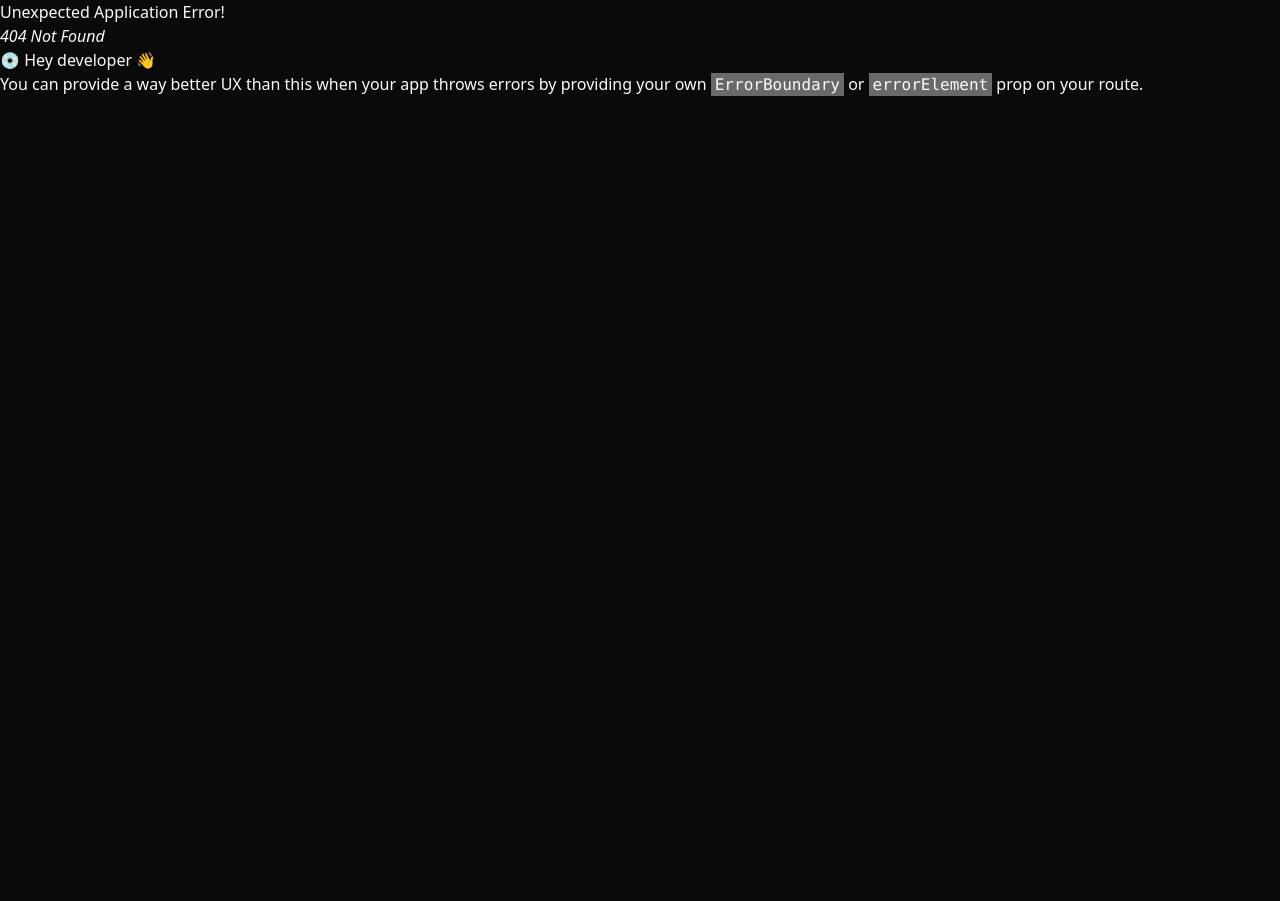
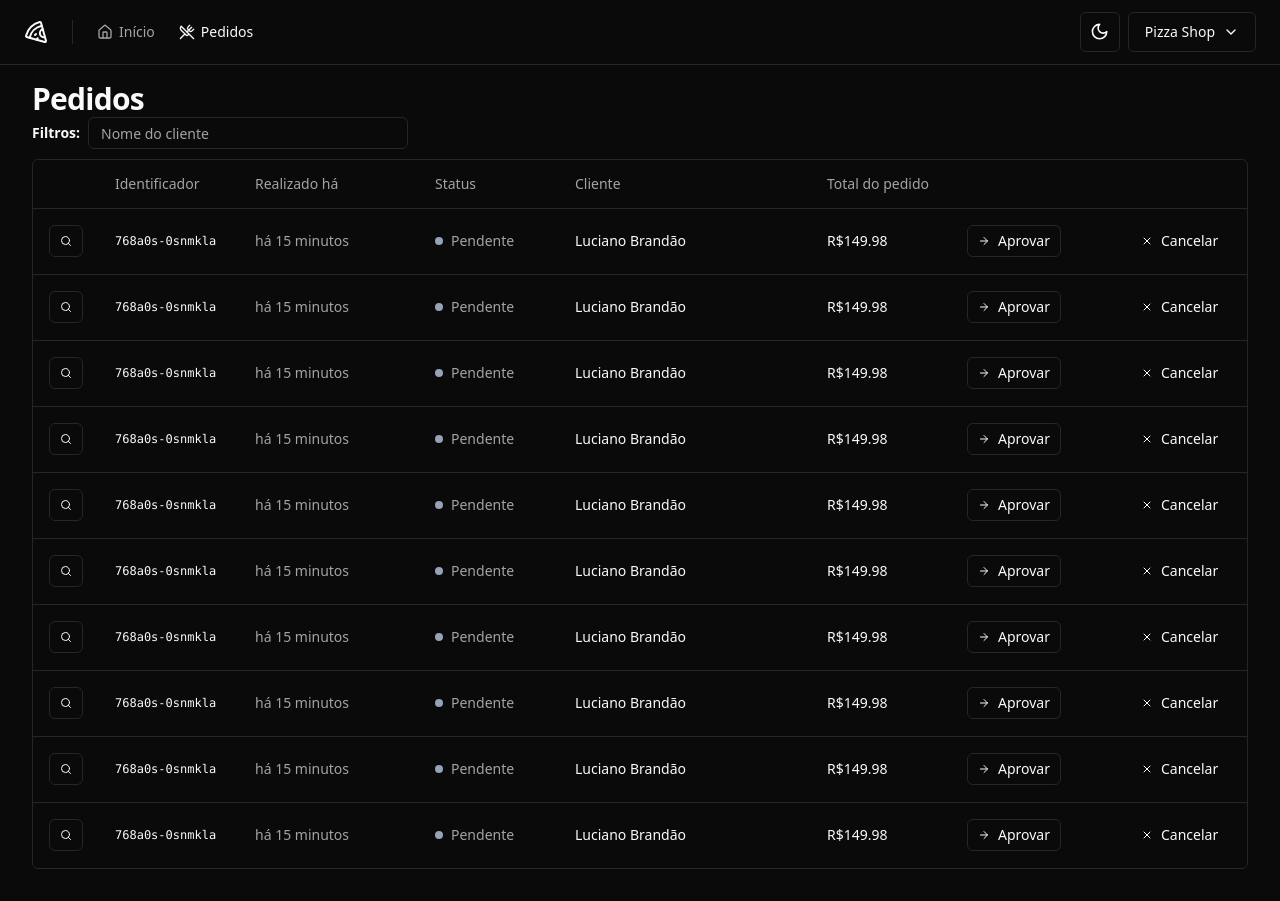
Before and after one commit to lucianocodes/react-pizza-shop, a React (Vite) app: page /orders in a window 1280 px wide. Before the commit this address had no page. Before the commit the page ends 800 px from the top, so only its background shows below. Built offline with nearby package versions, Linux system fonts and the light colour scheme.

Commit message:
pagina: listagem de pedidos

```diff
--- a/src/components/ui/button.tsx
+++ b/src/components/ui/button.tsx
@@ -1,56 +1,57 @@
-import * as React from "react"
-import { Slot } from "@radix-ui/react-slot"
-import { cva, type VariantProps } from "class-variance-authority"
+import * as React from 'react';
+import { Slot } from '@radix-ui/react-slot';
+import { cva, type VariantProps } from 'class-variance-authority';
 
-import { cn } from "@/lib/utils"
+import { cn } from '@/lib/utils';
 
 const buttonVariants = cva(
-  "inline-flex items-center justify-center whitespace-nowrap rounded-md text-sm font-medium ring-offset-background transition-colors focus-visible:outline-none focus-visible:ring-2 focus-visible:ring-ring focus-visible:ring-offset-2 disabled:pointer-events-none disabled:opacity-50",
+  'inline-flex items-center justify-center whitespace-nowrap rounded-md text-sm font-medium ring-offset-background transition-colors focus-visible:outline-none focus-visible:ring-2 focus-visible:ring-ring focus-visible:ring-offset-2 disabled:pointer-events-none disabled:opacity-50',
   {
     variants: {
       variant: {
-        default: "bg-primary text-primary-foreground hover:bg-primary/90",
+        default: 'bg-primary text-primary-foreground hover:bg-primary/90',
         destructive:
-          "bg-destructive text-destructive-foreground hover:bg-destructive/90",
+          'bg-destructive text-destructive-foreground hover:bg-destructive/90',
         outline:
-          "border border-input bg-background hover:bg-accent hover:text-accent-foreground",
+          'border border-input bg-background hover:bg-accent hover:text-accent-foreground',
         secondary:
-          "bg-secondary text-secondary-foreground hover:bg-secondary/80",
-        ghost: "hover:bg-accent hover:text-accent-foreground",
-        link: "text-primary underline-offset-4 hover:underline",
+          'bg-secondary text-secondary-foreground hover:bg-secondary/80',
+        ghost: 'hover:bg-accent hover:text-accent-foreground',
+        link: 'text-primary underline-offset-4 hover:underline',
       },
       size: {
-        default: "h-10 px-4 py-2",
-        sm: "h-9 rounded-md px-3",
-        lg: "h-11 rounded-md px-8",
-        icon: "h-10 w-10",
+        default: 'h-10 px-4 py-2',
+        xs: 'h-8 px-2.5',
+        sm: 'h-9 rounded-md px-3',
+        lg: 'h-11 rounded-md px-8',
+        icon: 'h-10 w-10',
       },
     },
     defaultVariants: {
-      variant: "default",
-      size: "default",
+      variant: 'default',
+      size: 'default',
     },
-  }
-)
+  },
+);
 
 export interface ButtonProps
   extends React.ButtonHTMLAttributes<HTMLButtonElement>,
     VariantProps<typeof buttonVariants> {
-  asChild?: boolean
+  asChild?: boolean;
 }
 
 const Button = React.forwardRef<HTMLButtonElement, ButtonProps>(
   ({ className, variant, size, asChild = false, ...props }, ref) => {
-    const Comp = asChild ? Slot : "button"
+    const Comp = asChild ? Slot : 'button';
     return (
       <Comp
         className={cn(buttonVariants({ variant, size, className }))}
         ref={ref}
         {...props}
       />
-    )
-  }
-)
-Button.displayName = "Button"
+    );
+  },
+);
+Button.displayName = 'Button';
 
-export { Button, buttonVariants }
+export { Button, buttonVariants };
--- /dev/null
+++ b/src/components/ui/table.tsx
@@ -0,0 +1,117 @@
+import * as React from "react"
+
+import { cn } from "@/lib/utils"
+
+const Table = React.forwardRef<
+  HTMLTableElement,
+  React.HTMLAttributes<HTMLTableElement>
+>(({ className, ...props }, ref) => (
+  <div className="relative w-full overflow-auto">
+    <table
+      ref={ref}
+      className={cn("w-full caption-bottom text-sm", className)}
+      {...props}
+    />
+  </div>
+))
+Table.displayName = "Table"
+
+const TableHeader = React.forwardRef<
+  HTMLTableSectionElement,
+  React.HTMLAttributes<HTMLTableSectionElement>
+>(({ className, ...props }, ref) => (
+  <thead ref={ref} className={cn("[&_tr]:border-b", className)} {...props} />
+))
+TableHeader.displayName = "TableHeader"
+
+const TableBody = React.forwardRef<
+  HTMLTableSectionElement,
+  React.HTMLAttributes<HTMLTableSectionElement>
+>(({ className, ...props }, ref) => (
+  <tbody
+    ref={ref}
+    className={cn("[&_tr:last-child]:border-0", className)}
+    {...props}
+  />
+))
+TableBody.displayName = "TableBody"
+
+const TableFooter = React.forwardRef<
+  HTMLTableSectionElement,
+  React.HTMLAttributes<HTMLTableSectionElement>
+>(({ className, ...props }, ref) => (
+  <tfoot
+    ref={ref}
+    className={cn(
+      "border-t bg-muted/50 font-medium [&>tr]:last:border-b-0",
+      className
+    )}
+    {...props}
+  />
+))
+TableFooter.displayName = "TableFooter"
+
+const TableRow = React.forwardRef<
+  HTMLTableRowElement,
+  React.HTMLAttributes<HTMLTableRowElement>
+>(({ className, ...props }, ref) => (
+  <tr
+    ref={ref}
+    className={cn(
+      "border-b transition-colors hover:bg-muted/50 data-[state=selected]:bg-muted",
+      className
+    )}
+    {...props}
+  />
+))
+TableRow.displayName = "TableRow"
+
+const TableHead = React.forwardRef<
+  HTMLTableCellElement,
+  React.ThHTMLAttributes<HTMLTableCellElement>
+>(({ className, ...props }, ref) => (
+  <th
+    ref={ref}
+    className={cn(
+      "h-12 px-4 text-left align-middle font-medium text-muted-foreground [&:has([role=checkbox])]:pr-0",
+      className
+    )}
+    {...props}
+  />
+))
+TableHead.displayName = "TableHead"
+
+const TableCell = React.forwardRef<
+  HTMLTableCellElement,
+  React.TdHTMLAttributes<HTMLTableCellElement>
+>(({ className, ...props }, ref) => (
+  <td
+    ref={ref}
+    className={cn("p-4 align-middle [&:has([role=checkbox])]:pr-0", className)}
+    {...props}
+  />
+))
+TableCell.displayName = "TableCell"
+
+const TableCaption = React.forwardRef<
+  HTMLTableCaptionElement,
+  React.HTMLAttributes<HTMLTableCaptionElement>
+>(({ className, ...props }, ref) => (
+  <caption
+    ref={ref}
+    className={cn("mt-4 text-sm text-muted-foreground", className)}
+    {...props}
+  />
+))
+TableCaption.displayName = "TableCaption"
+
+export {
+  Table,
+  TableHeader,
+  TableBody,
+  TableFooter,
+  TableHead,
+  TableRow,
+  TableCell,
+  TableCaption,
+}
--- /dev/null
+++ b/src/pages/app/orders/orders.tsx
@@ -0,0 +1,92 @@
+import { Helmet } from 'react-helmet-async';
+import { Input } from '../../../components/ui/input';
+import {
+  Table,
+  TableBody,
+  TableCell,
+  TableHead,
+  TableHeader,
+  TableRow,
+} from '../../../components/ui/table';
+import { Button } from '../../../components/ui/button';
+import { ArrowRight, Search, X } from 'lucide-react';
+import { key } from 'localforage';
+
+export function Orders() {
+  return (
+    <div>
+      <Helmet title="Pedidos" />
+      <div className="flex flex-col gap-4">
+        <h1 className="text-3xl font-bold tracking-tight">Pedidos</h1>
+      </div>
+
+      <div className="space-y-2.5">
+        <form className="flex items-center gap-2">
+          <span className="text-sm font-semibold">Filtros:</span>
+          <Input placeholder="Nome do cliente" className="h-8 w-[320px]" />
+        </form>
+
+        <div className="rounded-md border">
+          <Table>
+            <TableHeader>
+              <TableRow>
+                <TableHead className="w-[64px]"></TableHead>
+                <TableHead className="w-[140px]">Identificador</TableHead>
+                <TableHead className="w-[180px]">Realizado há</TableHead>
+                <TableHead className="w-[140px]">Status</TableHead>
+                <TableHead>Cliente</TableHead>
+                <TableHead className="w-[140px]">Total do pedido</TableHead>
+                <TableHead className="w-[164px]"></TableHead>
+                <TableHead className="w-[132px]"></TableHead>
+              </TableRow>
+            </TableHeader>
+            <TableBody>
+              {Array.from({ length: 10 }).map((_, i) => {
+                return (
+                  <TableRow key={i}>
+                    <TableCell>
+                      <Button variant="outline" size="xs">
+                        <Search className="h3 w-3" />
+                        <span className="sr-only">Detalhes do pedido</span>
+                      </Button>
+                    </TableCell>
+                    <TableCell className="font-mono text-xs font-medium">
+                      768a0s-0snmkla
+                    </TableCell>
+                    <TableCell className="text-muted-foreground">
+                      há 15 minutos
+                    </TableCell>
+                    <TableCell>
+                      <div className="flex items-center gap-2">
+                        <span className="h-2 w-2 rounded-full bg-slate-400"></span>
+                        <span className="font-medium text-muted-foreground">
+                          Pendente
+                        </span>
+                      </div>
+                    </TableCell>
+                    <TableCell className="font-medium">
+                      Luciano Brandão
+                    </TableCell>
+                    <TableCell className="font-medium">R$149.98</TableCell>
+                    <TableCell>
+                      <Button variant="outline" size="xs">
+                        <ArrowRight className="mr-2 h-3 w-3" />
+                        Aprovar
+                      </Button>
+                    </TableCell>
+                    <TableCell>
+                      <Button variant="ghost" size="xs">
+                        <X className="mr-2 h-3 w-3" />
+                        Cancelar
+                      </Button>
+                    </TableCell>
+                  </TableRow>
+                );
+              })}
+            </TableBody>
+          </Table>
+        </div>
+      </div>
+    </div>
+  );
+}
--- a/src/routes.tsx
+++ b/src/routes.tsx
@@ -4,12 +4,16 @@
 import { AppLayout } from './pages/_layouts/app';
 import { AuthLayout } from './pages/_layouts/auth';
 import { SignUp } from './pages/auth/sign-up';
+import { Orders } from './pages/app/orders/orders';
 
 export const router = createBrowserRouter([
   {
     path: '/',
     element: <AppLayout />,
-    children: [{ path: '/', element: <Dashboard /> }],
+    children: [
+      { path: '/', element: <Dashboard /> },
+      { path: '/orders', element: <Orders /> },
+    ],
   },
   {
     path: '',
```
